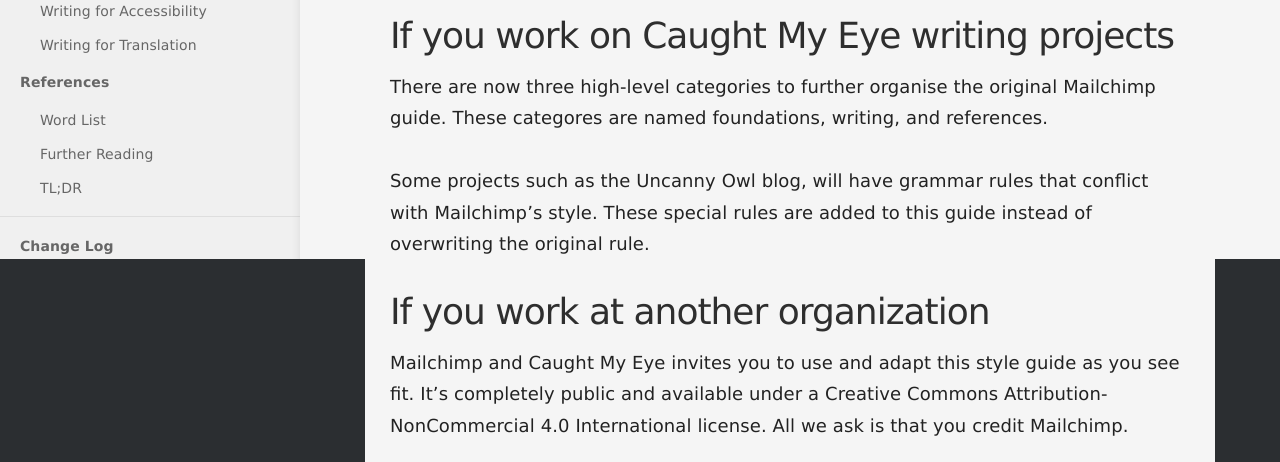
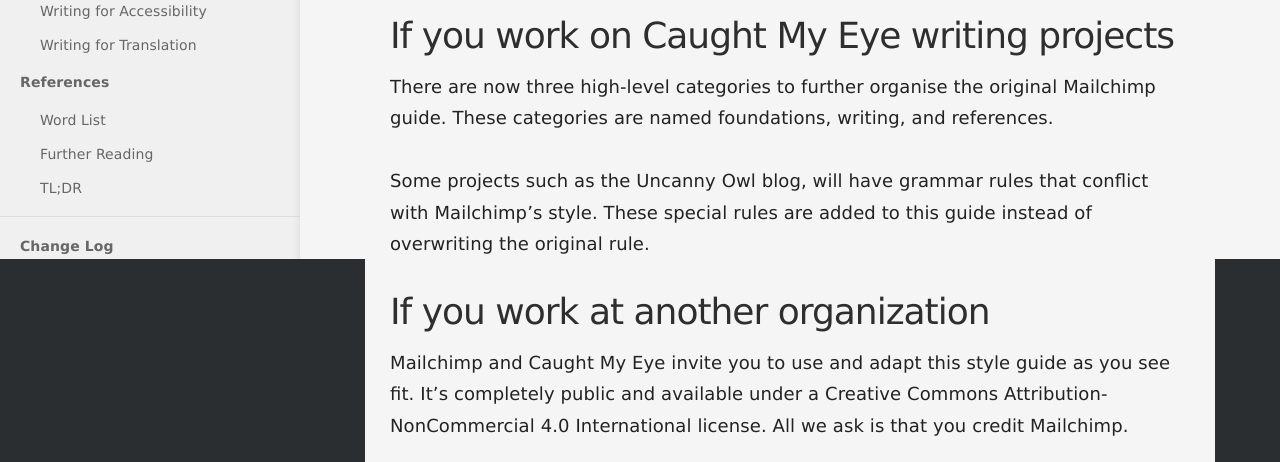
Before and after one commit to marklchaves/cme-dev-style-guide, a Jekyll site: the page built from index.md, in a window 1280 px wide. Shown: the part 641-1103 px from the top of the page. Built offline with Jekyll 4.4.1, drawn with Linux system fonts in a browser that asks for light colours.

Commit message:
Updated 'index.md' via CloudCannon

```diff
--- a/index.md
+++ b/index.md
@@ -14,13 +14,13 @@ We’ve divided the guide by topic based on the types of content we publish, so
 
 ## If you work on Caught My Eye writing projects
 
-There are now three high-level categories to further organise the original Mailchimp guide. These categores are named foundations, writing, and references.
+There are now three high-level categories to further organise the original Mailchimp guide. These categories are named foundations, writing, and references.
 
 Some projects such as the Uncanny Owl blog, will have grammar rules that conflict with Mailchimp's style. These special rules are added to this guide instead of overwriting the original rule.
 
 ## If you work at another organization
 
-Mailchimp and Caught My Eye invites you to use and adapt this style guide as you see fit. It’s completely public and available under a Creative Commons Attribution-NonCommercial 4.0 International license. All we ask is that you credit Mailchimp.
+Mailchimp and Caught My Eye invite you to use and adapt this style guide as you see fit. It’s completely public and available under a Creative Commons Attribution-NonCommercial 4.0 International license. All we ask is that you credit Mailchimp.
 
 We welcome any feedback for improving the guide.
 
```
